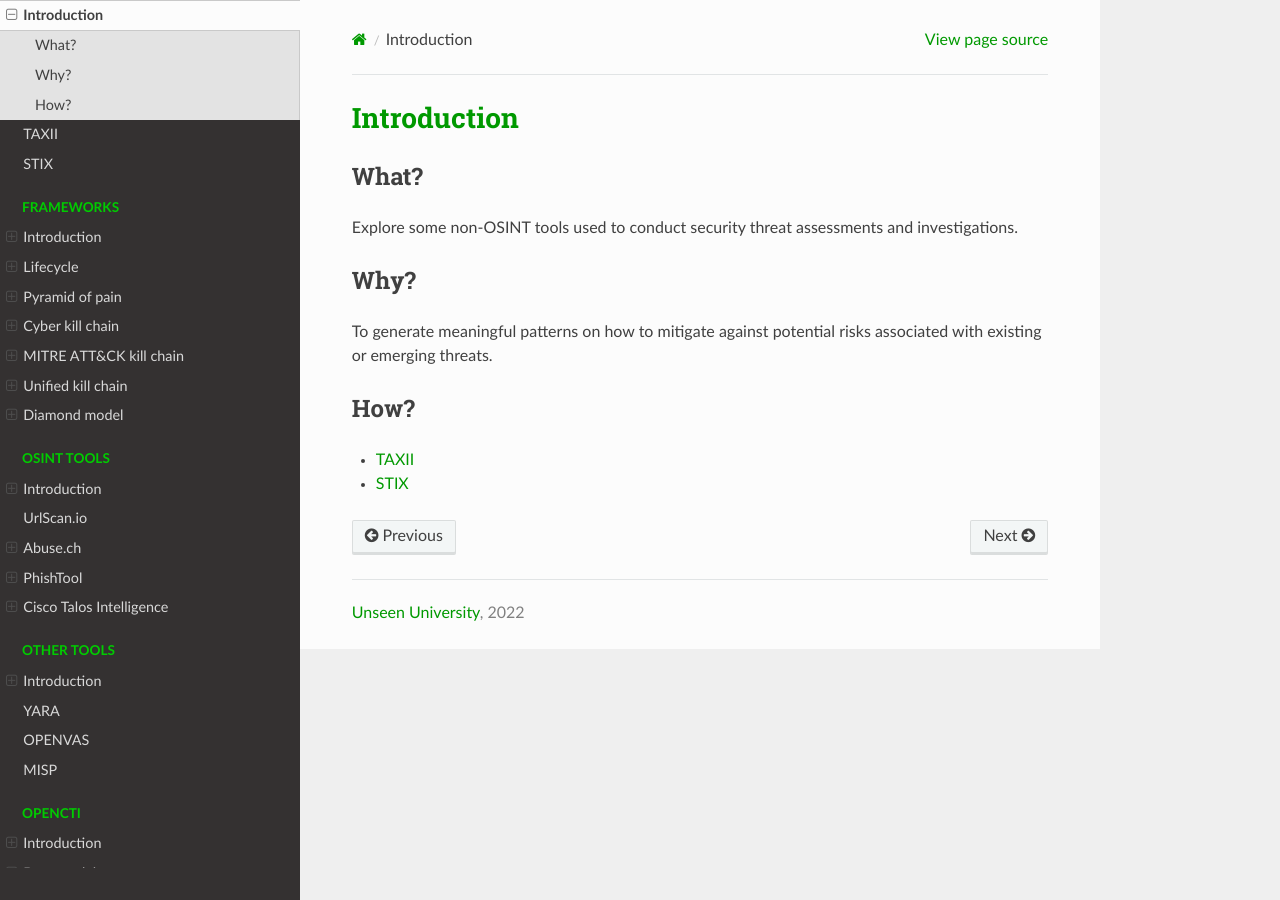
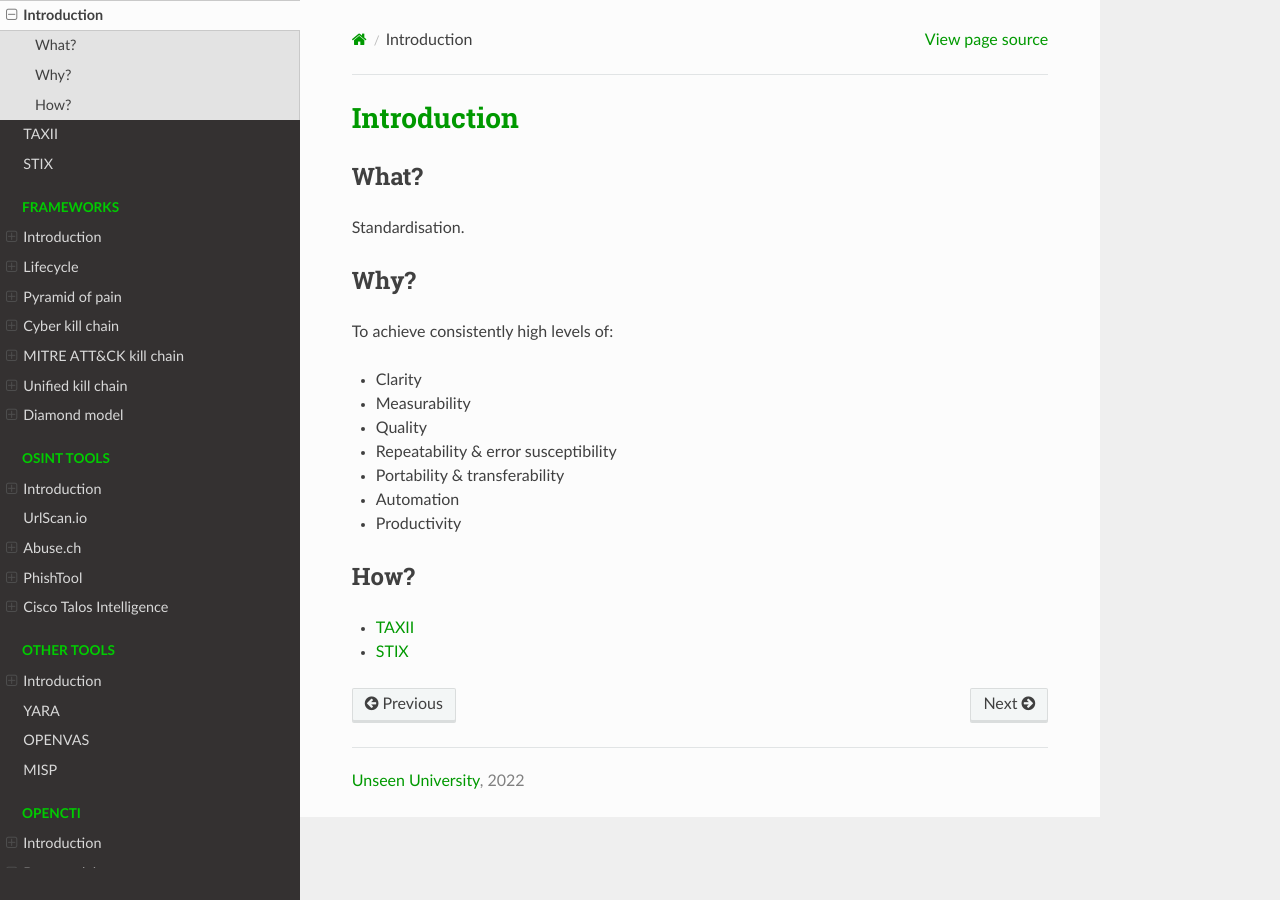
Before and after one commit to tymyrddin/blue-intel, a Sphinx documentation site: the page built from source/docs/standards/README.md, in a window 1280 px wide. Built offline with Sphinx 7.4.7 and the Read the Docs theme 2.0.0, drawn with Linux system fonts in a browser that asks for light colours.

```diff
--- a/source/docs/standards/README.md
+++ b/source/docs/standards/README.md
@@ -2,11 +2,19 @@
 
 ## What?
 
-Explore some non-OSINT tools used to conduct security threat assessments and investigations.
+Standardisation.
 
 ## Why?
 
-To generate meaningful patterns on how to mitigate against potential risks associated with existing or emerging threats.
+To achieve consistently high levels of:
+
+* Clarity
+* Measurability
+* Quality
+* Repeatability & error susceptibility
+* Portability & transferability
+* Automation
+* Productivity
 
 ## How?
 
```
